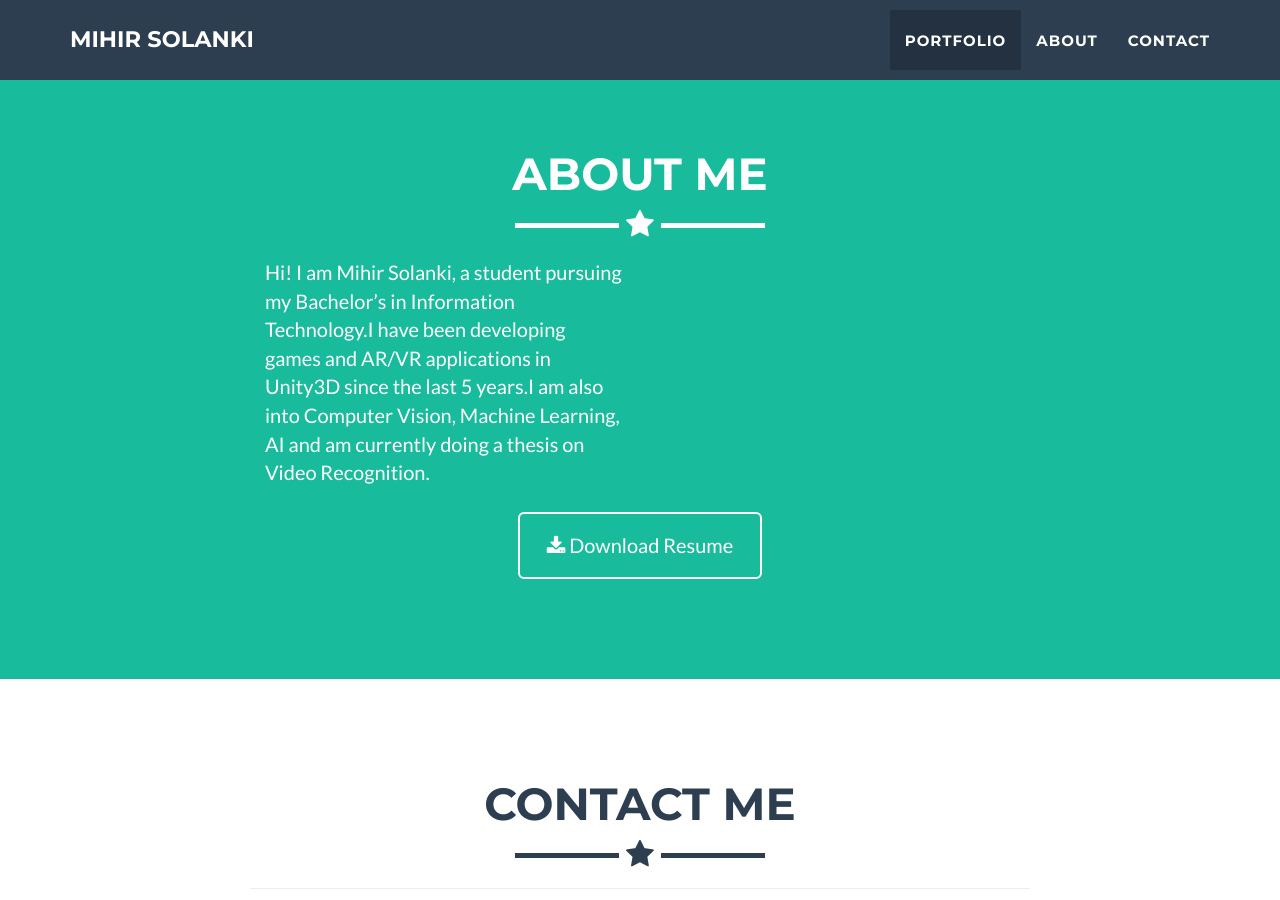
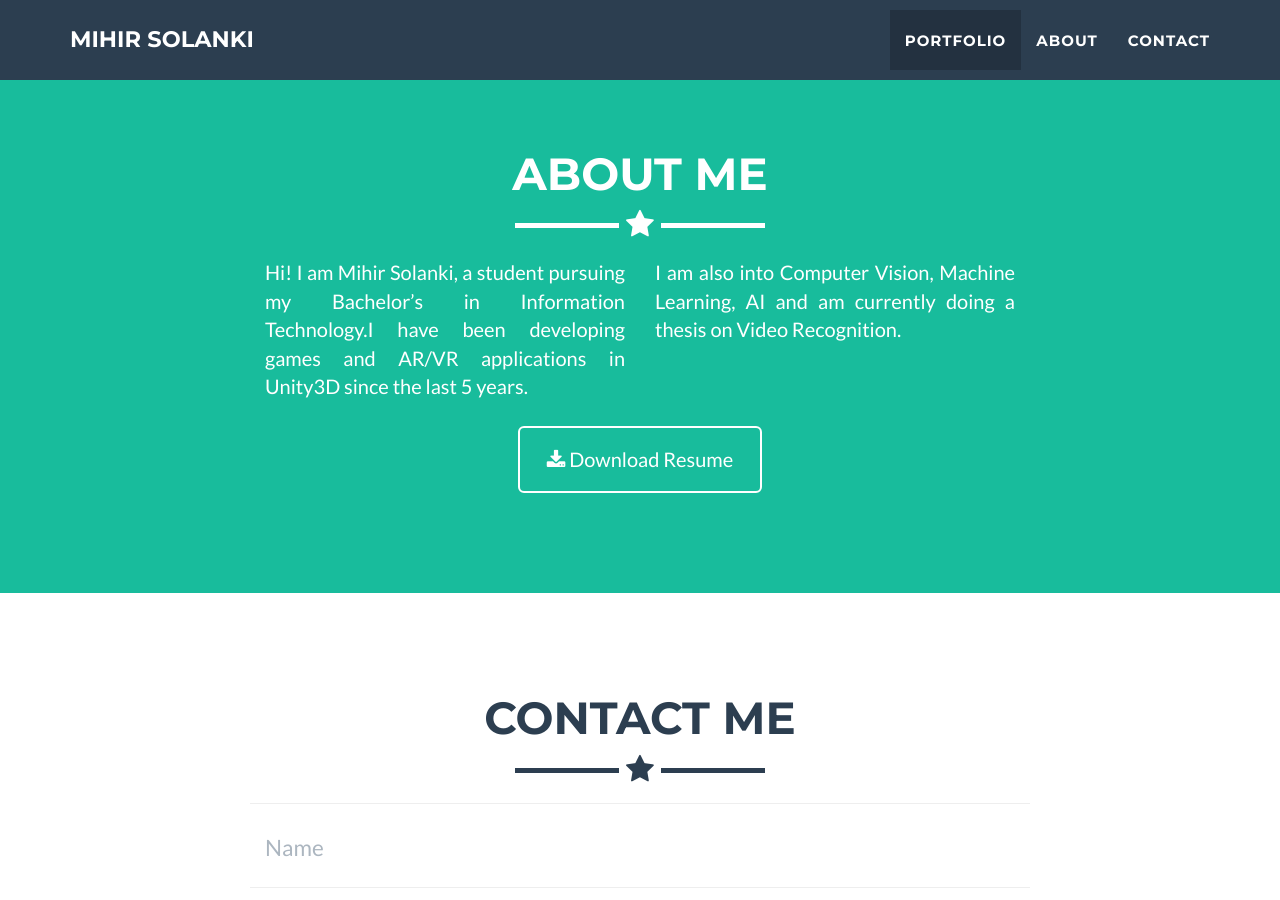
Before and after one commit to Arishtanemi2/Arishtanemi2.github.io, a Jekyll site: the page built from _posts/2014-07-18-project-1.markdown, in a window 1280 px wide and 900 px high, scrolled down 883 px. Built offline with Jekyll 4.4.1, drawn with Linux system fonts in a browser that asks for light colours; part of the change alters nothing that is shown.

```diff
--- a/_includes/about.html
+++ b/_includes/about.html
@@ -9,10 +9,10 @@
             </div>
             <div class="row">
                 <div class="col-lg-4 col-lg-offset-2">
-                    <p>Hi! I am Mihir Solanki, a student pursuing my Bachelor’s in Information Technology.I have been developing games and AR/VR applications in Unity3D since the last 5 years.I am also into Computer Vision, Machine Learning, AI and am currently doing a thesis on Video Recognition.</p>
+                    <p align="justify">Hi! I am Mihir Solanki, a student pursuing my Bachelor’s in Information Technology.I have been developing games and AR/VR applications in Unity3D since the last 5 years.</p>
                 </div>
                 <div class="col-lg-4">
-                    <p> </p>
+                    <p align="justify">I am also into Computer Vision, Machine Learning, AI and am currently doing a thesis on Video Recognition.</p>
                 </div>
                 <div class="col-lg-8 col-lg-offset-2 text-center">
                     <a href="https://drive.google.com/open?id=0B4iL8OlBnY-CZFd6QUVIQWotMEE" class="btn btn-lg btn-outline">
--- a/_posts/2014-07-18-project-1.markdown
+++ b/_posts/2014-07-18-project-1.markdown
@@ -1,12 +1,12 @@
 ---
 layout: default
 modal-id: 1
-date: 2014-07-18
+date: 2019-06-29
 img: cabin.png
 alt: image-alt
-project-date: April 2014
-client: Start Bootstrap
-category: Web Development
-description: Use this area of the page to describe your project. The icon above is part of a free icon set by <a href="https://sellfy.com/p/8Q9P/jV3VZ/">Flat Icons</a>. On their website, you can download their free set with 16 icons, or you can purchase the entire set with 146 icons for only $12!
+project-date: June 2019
+client: VesAIthon, VESIT, Mumbai 2019
+category: Machine learning/AI
+description: An application that can detect falls in elderly people by applying OpenPose on CCTV footage or using data from a smartwatch with an accelerometer.
 
 ---
```
Also changed, not shown: img/profile.png.
